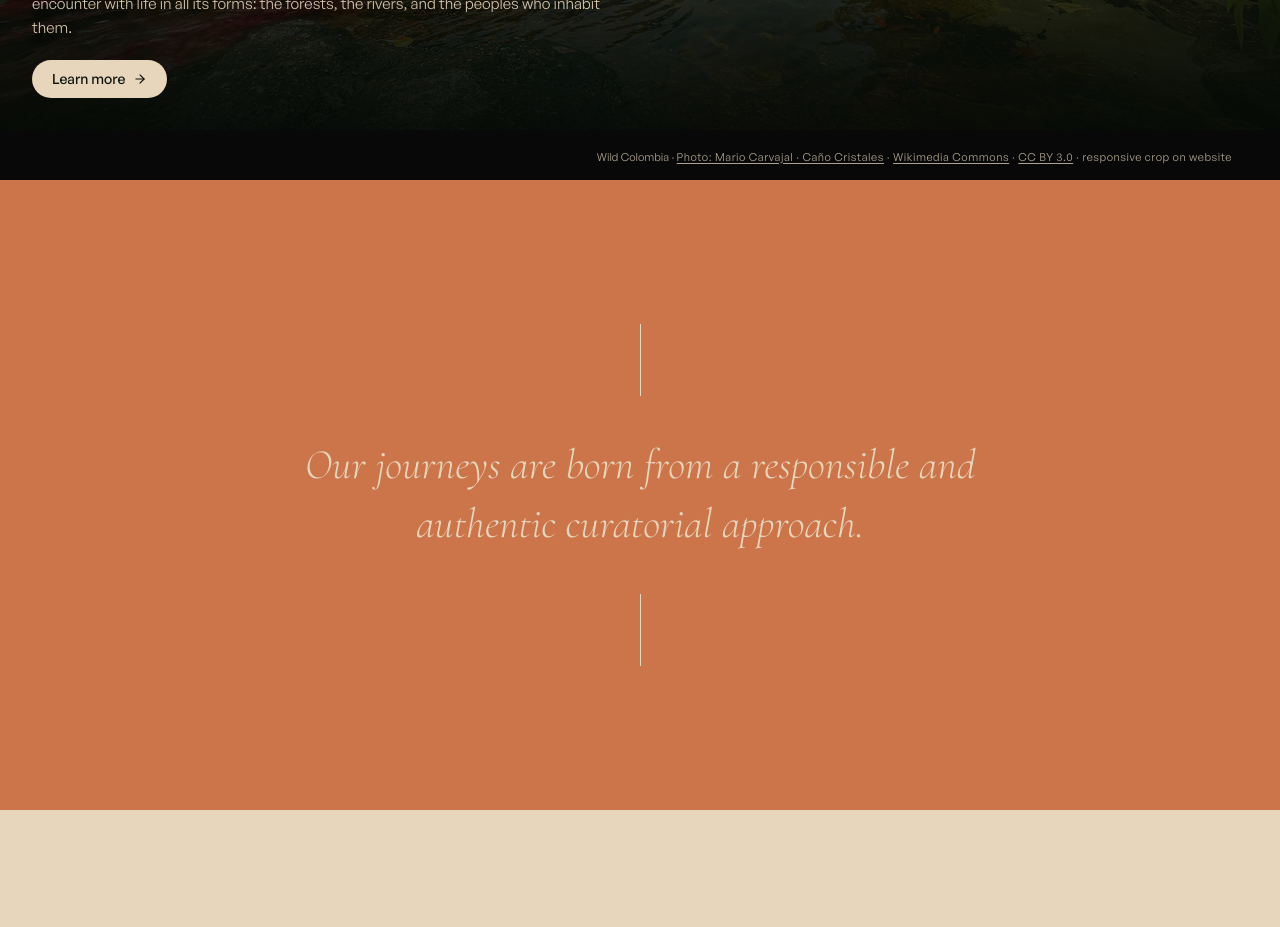
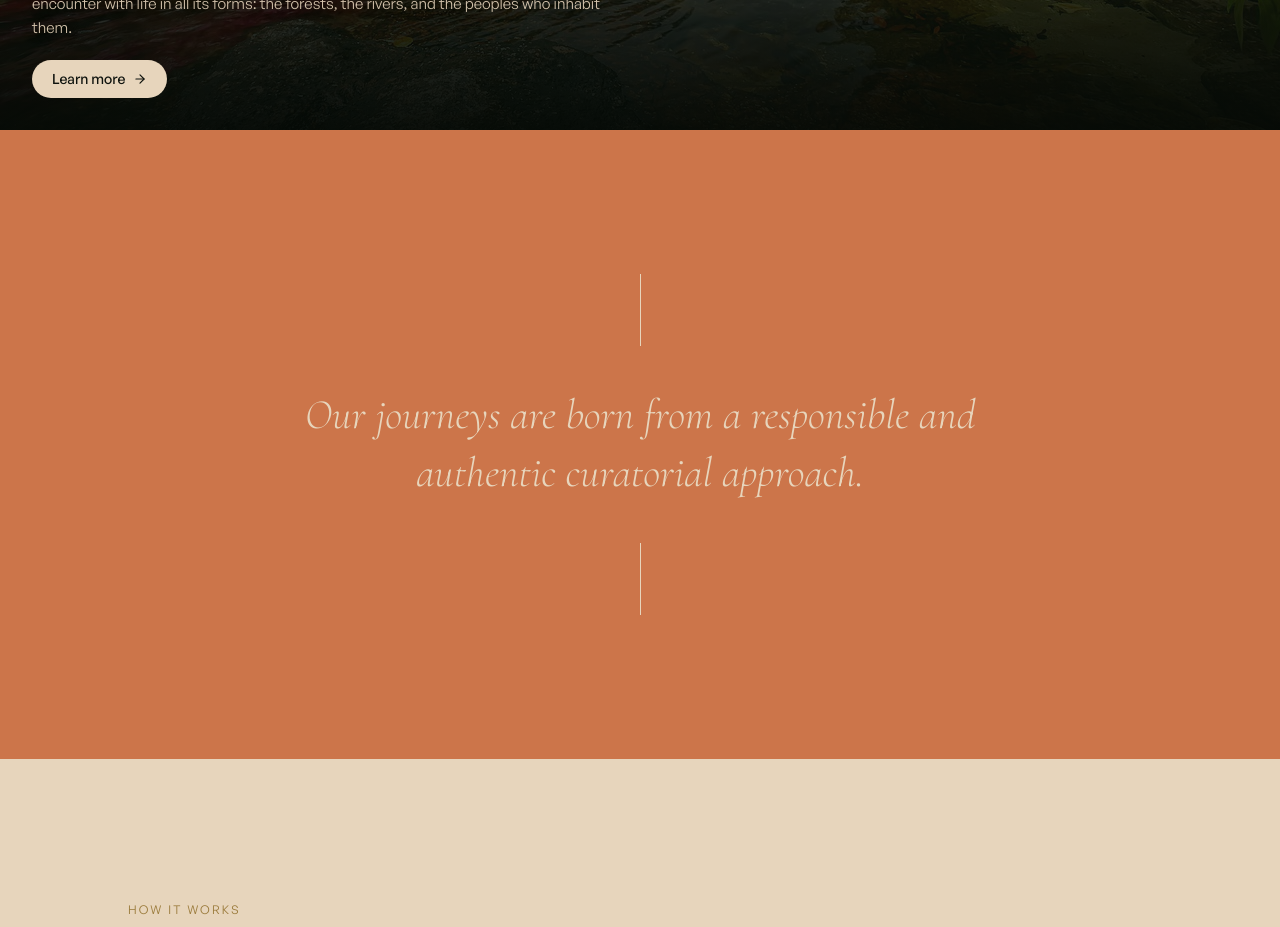
Before and after one commit to jsdgstudio/meridiana_journeys, a Next.js app in the folder frontend/: page /en in a window 1280 px wide. Shown: the part 5120-6047 px from the top of the page. Built offline with nearby package versions, Linux system fonts and the light colour scheme.

Commit message:
MER-046A: move photo credits to page metadata

```diff
--- a/frontend/app/[locale]/page.tsx
+++ b/frontend/app/[locale]/page.tsx
@@ -7,6 +7,7 @@ import { TravelCards } from "@/components/sections/TravelCards";
 import { InfoBar } from "@/components/sections/InfoBar";
 import { HowItWorks } from "@/components/sections/HowItWorks";
 import { CallToAction } from "@/components/sections/CallToAction";
+import { photoAttributionMetadata } from "@/lib/photo-attribution-metadata";
 
 interface HomePageProps {
   params: { locale: Locale };
@@ -17,6 +18,7 @@ export async function generateMetadata({
 }: HomePageProps): Promise<Metadata> {
   const { locale } = params;
   const content = getHomepageContent();
+  const wildAttribution = content.travelCards.row2.find((card) => card.id === "wild-colombia")?.attribution;
   return {
     title:
       locale === "es"
@@ -29,6 +31,9 @@ export async function generateMetadata({
     alternates: {
       canonical: `https://meridianajourneys.com/${locale}`,
     },
+    other: wildAttribution
+      ? photoAttributionMetadata(wildAttribution, locale, "wild-colombia-photo")
+      : undefined,
   };
 }
 
--- a/frontend/app/[locale]/viajes/[slug]/page.tsx
+++ b/frontend/app/[locale]/viajes/[slug]/page.tsx
@@ -11,6 +11,7 @@ import { TourItinerary } from "@/components/tour/TourItinerary";
 import { TourExperience } from "@/components/tour/TourExperience";
 import { TourPreTrip } from "@/components/tour/TourPreTrip";
 import { TourPricing } from "@/components/tour/TourPricing";
+import { photoAttributionMetadata } from "@/lib/photo-attribution-metadata";
 
 interface TourDetailPageProps {
   params: { locale: Locale; slug: string };
@@ -40,6 +41,9 @@ export async function generateMetadata({
       description: seo.metaDescription,
       images: [{ url: tour.hero.image }],
     },
+    other: tour.hero.attribution
+      ? photoAttributionMetadata(tour.hero.attribution, params.locale, "hero-photo")
+      : undefined,
   };
 }
 
--- a/frontend/app/[locale]/viajes/page.tsx
+++ b/frontend/app/[locale]/viajes/page.tsx
@@ -7,6 +7,7 @@ import { Button } from "@/components/ui/Button";
 import { getHomepageContent } from "@/hooks/useContent";
 import esStrings from "@/content/i18n/es.json";
 import enStrings from "@/content/i18n/en.json";
+import { photoAttributionMetadata } from "@/lib/photo-attribution-metadata";
 
 interface JourneysPageProps {
   params: { locale: Locale };
@@ -23,12 +24,16 @@ export async function generateMetadata({
   params,
 }: JourneysPageProps): Promise<Metadata> {
   const { locale } = params;
+  const wildAttribution = getHomepageContent().travelCards.row2.find((card) => card.id === "wild-colombia")?.attribution;
   return {
     title: locale === "es" ? "Viajes" : "Journeys",
     description:
       locale === "es"
         ? "Cinco itinerarios culturales por Colombia, de tres días en Bogotá a tres semanas entre selva, páramo y litoral."
         : "Five cultural itineraries across Colombia, from three days in Bogotá to three weeks across jungle, páramo, and coastline.",
+    other: wildAttribution
+      ? photoAttributionMetadata(wildAttribution, locale, "wild-colombia-photo")
+      : undefined,
   };
 }
 
--- a/frontend/components/sections/TravelCards.tsx
+++ b/frontend/components/sections/TravelCards.tsx
@@ -2,7 +2,6 @@
 
 import Link from "next/link";
 import { motion, useReducedMotion } from "framer-motion";
-import { PhotoAttribution } from "@/components/ui/PhotoAttribution";
 import { useState } from "react";
 import type { TravelCardsContent, TravelCardItem } from "@/types/content";
 import type { Locale } from "@/types/tour";
@@ -365,15 +364,6 @@ export function TravelCards({ content, locale, theme = "dark", seamless = false
         </motion.div>
       </motion.div>
 
-      {[...content.row1, ...content.row2].map((card) => card.attribution && (
-        <p key={`credit-${card.id}`} className="px-6 py-3 text-right md:px-12">
-          <span className={`font-sans text-[11px] ${isLight ? "text-negro/70" : "text-marfil/75"}`}>
-            {card.title[locale]} · {" "}
-          </span>
-          <PhotoAttribution attribution={card.attribution} locale={locale} tone={theme} />
-        </p>
-      ))}
-
     </section>
   );
 }
--- a/frontend/components/tour/TourHero.tsx
+++ b/frontend/components/tour/TourHero.tsx
@@ -3,7 +3,6 @@
 import Link from "next/link";
 import Image from "next/image";
 import { motion } from "framer-motion";
-import { PhotoAttribution } from "@/components/ui/PhotoAttribution";
 import type { Tour, Locale } from "@/types/tour";
 import { TOUR_IDENTITY, DEFAULT_IDENTITY } from "@/lib/tour-identity";
 
@@ -193,11 +192,6 @@ export function TourHero({ tour, locale }: TourHeroProps) {
       </motion.div>
 
     </section>
-    {tour.hero.attribution && (
-      <div className="bg-negro px-6 py-3 text-right md:px-10 lg:px-16">
-        <PhotoAttribution attribution={tour.hero.attribution} locale={locale} />
-      </div>
-    )}
     </>
   );
 }
--- a/frontend/components/ui/PhotoAttribution.tsx
+++ /dev/null
@@ -1,30 +0,0 @@
-import type { Locale, PhotoAttribution as PhotoAttributionData } from "@/types/tour";
-
-interface PhotoAttributionProps {
-  attribution: PhotoAttributionData;
-  locale: Locale;
-  tone?: "dark" | "light";
-  className?: string;
-}
-
-export function PhotoAttribution({ attribution, locale, tone = "dark", className = "" }: PhotoAttributionProps) {
-  const linkClass = `underline underline-offset-2 focus-visible:outline focus-visible:outline-2 focus-visible:outline-offset-2 focus-visible:outline-tumbaga ${tone === "dark" ? "hover:text-marfil" : "hover:text-negro"}`;
-  const textClass = tone === "dark" ? "text-marfil/75" : "text-negro/70";
-
-  return (
-    <span className={`font-sans text-[11px] leading-relaxed tracking-wide ${textClass} ${className}`}>
-      <a className={linkClass} href={attribution.creditUrl} target="_blank" rel="noopener noreferrer">
-        {attribution.credit[locale]}
-      </a>
-      <span aria-hidden="true"> · </span>
-      <a className={linkClass} href={attribution.sourceUrl} target="_blank" rel="noopener noreferrer">
-        {attribution.sourceLabel}
-      </a>
-      <span aria-hidden="true"> · </span>
-      <a className={linkClass} href={attribution.licenseUrl} target="_blank" rel="noopener noreferrer">
-        {attribution.license}
-      </a>
-      <span> · {attribution.changes[locale]}</span>
-    </span>
-  );
-}
--- /dev/null
+++ b/frontend/lib/photo-attribution-metadata.ts
@@ -0,0 +1,17 @@
+import type { Locale, PhotoAttribution } from "@/types/tour";
+
+export function photoAttributionMetadata(
+  attribution: PhotoAttribution,
+  locale: Locale,
+  prefix: string,
+): Record<string, string> {
+  return {
+    [`${prefix}-credit`]: attribution.credit[locale],
+    [`${prefix}-credit-url`]: attribution.creditUrl,
+    [`${prefix}-source`]: attribution.sourceUrl,
+    [`${prefix}-source-label`]: attribution.sourceLabel,
+    [`${prefix}-license`]: attribution.license,
+    [`${prefix}-license-url`]: attribution.licenseUrl,
+    [`${prefix}-changes`]: attribution.changes[locale],
+  };
+}
```
Also changed, not shown: frontend/public/status.json (+5 -4 lines).
